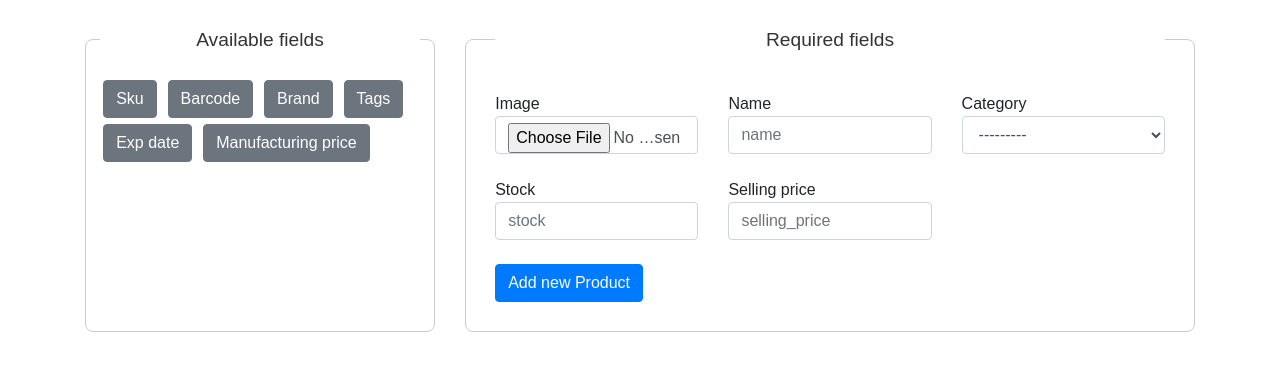
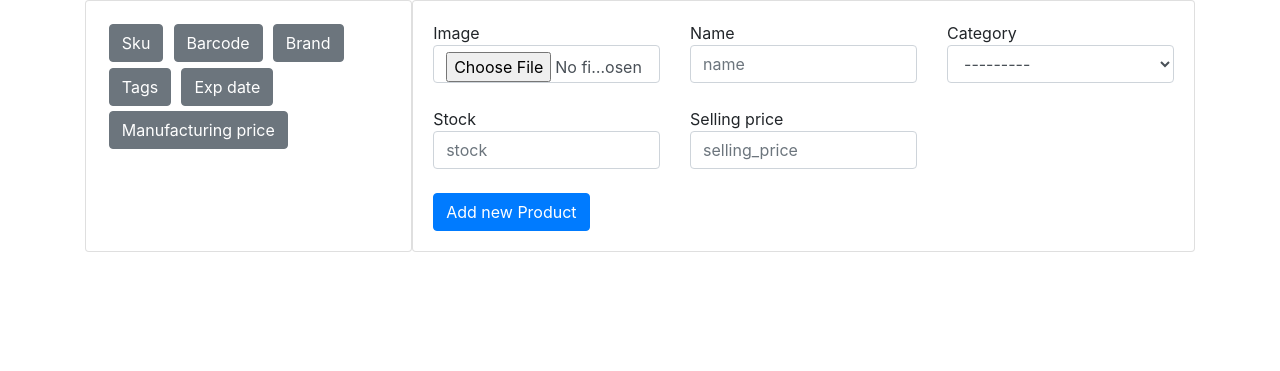
Before and after one commit to MichalskiWiktor/InventoryManagementSystem, a Django app: page /add/ in a window 1280 px wide. Shown: the part 56-427 px from the top of the page. Run offline with Django 4.2, Linux system fonts and the light colour scheme; data comes from the database, SQL or seed files in the repository; both versions use the stored data as it was after the commit; some libraries are stand-ins or nearby versions.

Commit message:
a few small improvments

```diff
--- a/inventory/templates/inventory/list.html
+++ b/inventory/templates/inventory/list.html
@@ -122,7 +122,6 @@
             var selectedSortBy = $(this).val().toLowerCase();
             $("table tbody tr").each(function () {
                 var price = $(this).find("td:nth-child(5)").text().toLowerCase();
-                var stock = $(this).find("td:nth-child(6)").text().toLowerCase();
                 if (selectedCategory[1] === '' || selectedCategory === 'all' || category === selectedSortBy) {
                     $(this).show();
                 }else{
--- a/inventory/templates/inventory/login.html
+++ b/inventory/templates/inventory/login.html
@@ -6,6 +6,7 @@
         <div class="card-body">
             <form action="" method="post">
                 {% csrf_token %}
+                <h3 class="text-center">Login</h3>
                 <div class="form-group">
                     {{ form.username.label_tag }}
                     <input type="text" class="form-control" id="{{ form.username.id_for_label }}" name="{{ form.username.name }}" placeholder="Email">
@@ -15,7 +16,9 @@
                     <input type="password" class="form-control" id="{{ form.password.id_for_label }}" name="{{ form.password.name }}" placeholder="Password">
                 </div>
                 <small class="form-text text-muted" style="margin-bottom:1%"><a href="{% url 'register' %}">Don't have an account yet? Sign Up</a></small>
-                <button type="submit" class="btn btn-primary">Submit</button>
+                <div>
+                    <button type="submit" class="btn btn-primary" style="width:100%;margin-top:5%">Submit</button>
+                </div>
             </form>
         </div>
     </div>
--- a/inventory/templates/inventory/new_product.html
+++ b/inventory/templates/inventory/new_product.html
@@ -1,23 +1,19 @@
 {% extends "inventory/base.html" %}
 {% block content %}
-<div class="container" style="margin-top: 2%;">
-    <div class="row">
-      <div class="col-4">
-        <fieldset>
-            <legend>Available fields</legend>
+<div class="container d-flex justify-content-center">
+  <div class="card">
+      <div class="card-body">
         {% for field in form %}
           {% if field.name not in available_fields %}
               <button class="btn btn-secondary" onclick="addItemToForm('{{field.name}}')" style="margin:1%" id="btn-{{field.name|lower}}">{{field.label}}</button>
           {% endif %}
         {% endfor %}
-        </fieldset>
-
       </div>
-      <div class="col-8">
+  </div>
+  <div class="card">
+    <div class="card-body">
       <form method="post" enctype="multipart/form-data">
         {% csrf_token %}
-            <fieldset>
-                <legend>Required fields</legend>
         <div class="row" id="fields">
           {% for field in form %}
               {% if field.name in available_fields %}
@@ -29,7 +25,6 @@
           {% endfor %}
       </div>
       <input type="submit" class="btn btn-primary" value="Add new Product">
-            </fieldset>
     </form>
     </div>
 </div>
@@ -54,7 +49,7 @@ legend {
 </style>
 <script>
 function addItemToForm(fieldName) {
-    fieldNameLower = fieldName.toLowerCase();
+    var fieldNameLower = fieldName.toLowerCase();
     var elements = document.getElementById("fields");
     var button = document.getElementById("btn-" + fieldNameLower);
 
--- a/inventory/templates/inventory/register.html
+++ b/inventory/templates/inventory/register.html
@@ -6,6 +6,7 @@
         <div class="card-body">
             <form action="" method="post">
                 {% csrf_token %}
+                <h3 class="text-center">Register</h3>
                 <div class="form-group">
                     {{ form.username.label_tag }}
                     <input type="text" class="form-control" id="{{ form.username.id_for_label }}" name="{{ form.username.name }}" placeholder="Username">
@@ -22,7 +23,7 @@
                     {{ form.password2.label_tag }}
                     <input type="password" class="form-control" id="{{ form.password2.id_for_label }}" name="{{ form.password2.name }}" placeholder="Password">
                 </div>
-                <button type="submit" class="btn btn-primary">Submit</button>
+                <button type="submit" class="btn btn-primary" style="width:100%;margin-top: 5%;">Submit</button>
               </form>
         </div>
     </div>
```
Also changed, not shown: db.sqlite3, media/iStock-1272440583.jpg (added), media/pumpkins-g761e1cf86_1920.jpg (added). Lines whose indentation alone changed are shown as unchanged.
